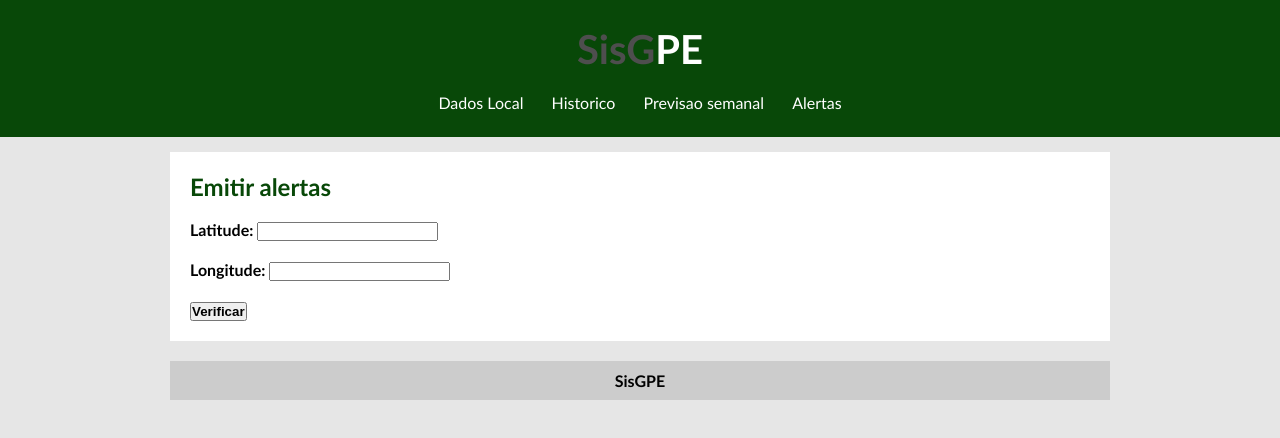
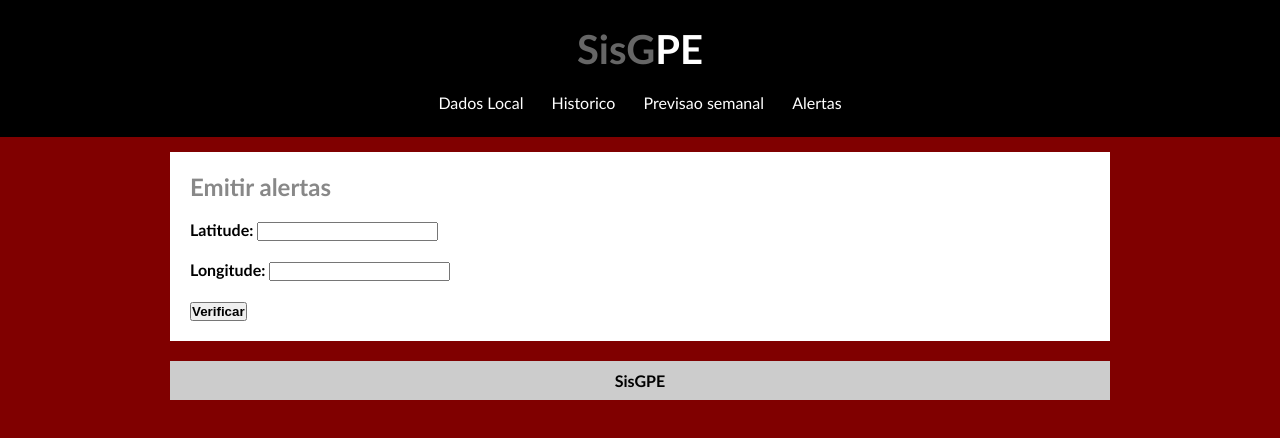
Before and after one commit to VladimirVieira/eolica-api, a plain HTML site: page src/main/resources/templates/previsao_alerta.html in a window 1280 px wide. Drawn offline with Linux system fonts and the light colour scheme; files that its build step writes are made by us from their sources.

Commit message:
Update estilo.css

```diff
--- a/src/main/resources/static/estilo.css
+++ b/src/main/resources/static/estilo.css
@@ -7,14 +7,14 @@
 body {
 	font-size: 1em;
 	font-family: "Trebuchet MS", Helvetica, sans-serif;
-	background: #e6e6e6;
+	background:  #800000;;
 }
 
 /*
 **** Layout ****
 */
 #area-cabecalho {
-	background-color: #084808;
+	background-color: #000000;;
 	padding: 15px;
 	text-align: center;
 }
@@ -79,12 +79,12 @@ a:hover {
 **** Formatações em geral ****
 */
 h1 {
-	color: #4e4e4e;
+	color: #666666; /* cinza médio */
 	font-size: 2.5em;
 }
 
 h2 {
-	color: #084808;
+	color: #888888; /* cinza mais claro */
 }
 
 h3 {
```
